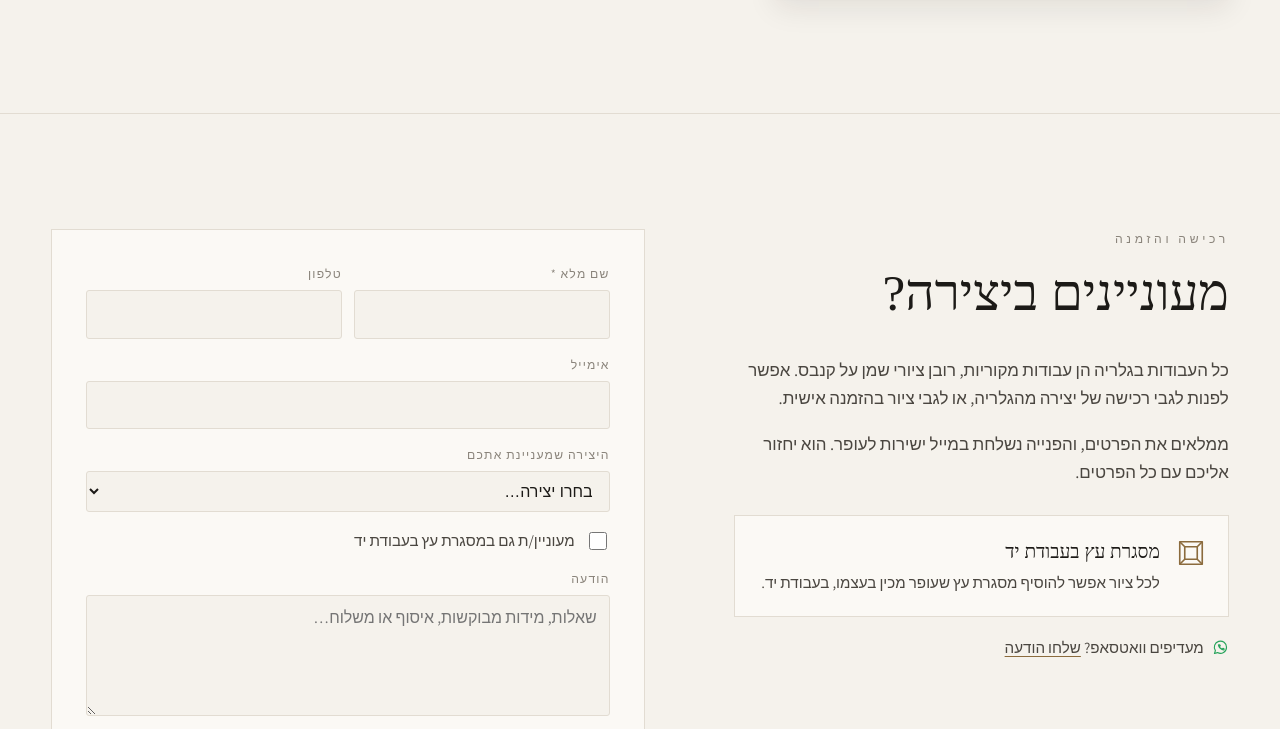
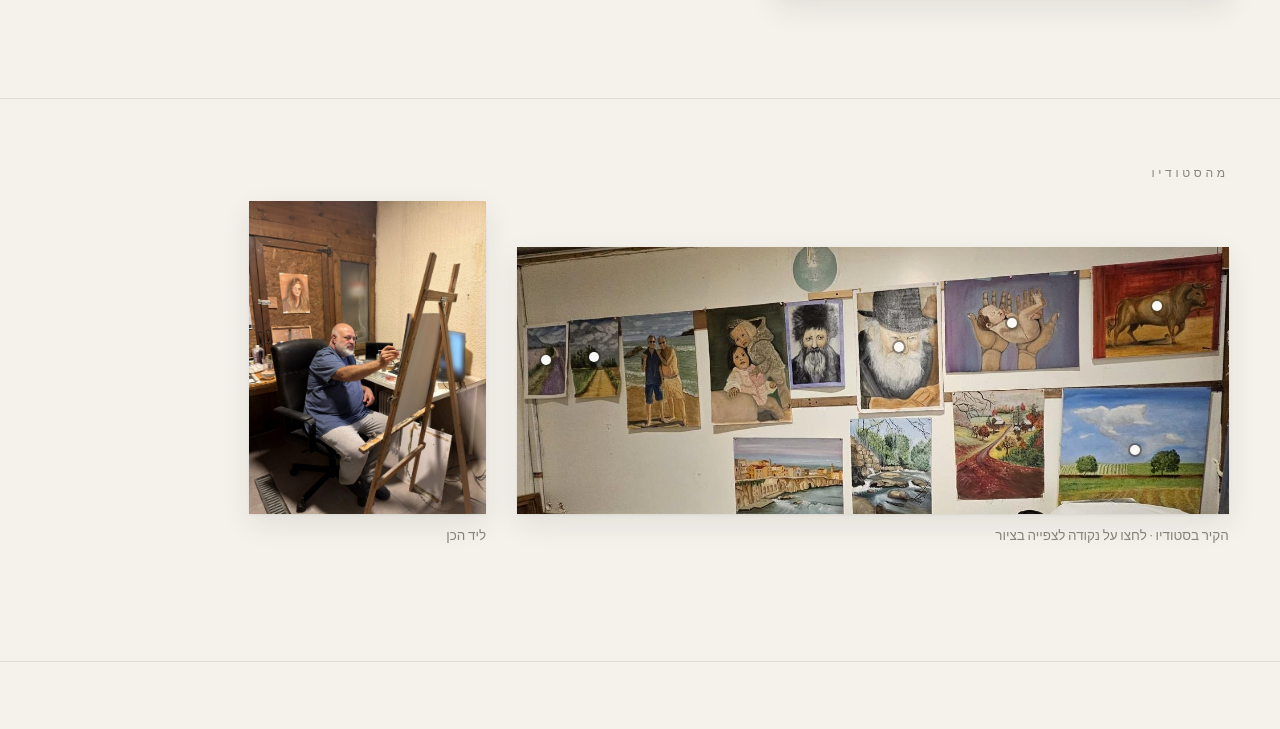
Before and after one commit to Mamainio/ofer-maman, a plain HTML site: page index.html in a window 1280 px wide. Shown: the part 8291-9020 px from the top of the page. Drawn offline with Linux system fonts and the light colour scheme; a web font is replaced by a local one.

Commit message:
Studio glimpses: the wall (clickable dots) and at the easel under About; wooden-frame photo in Purchase
Co-Authored-By: Claude Opus 5.5 <noreply@anthropic.com>

```diff
--- a/index.html
+++ b/index.html
@@ -331,6 +331,24 @@ button{cursor:pointer}
 .buy-grid{display:grid;grid-template-columns:minmax(0,5fr) minmax(0,6fr);gap:clamp(36px,7vw,110px);align-items:start}
 @media (max-width:820px){.buy-grid{grid-template-columns:1fr}}
 .buy h2{font-family:var(--serif);font-weight:300;font-size:clamp(2.1rem,4.2vw,3.2rem);line-height:1.1;margin:.3em 0 .7em}
+/* Studio glimpses */
+.studio{margin-top:clamp(56px,8vw,100px);padding-top:clamp(40px,6vw,64px);border-top:1px solid var(--line)}
+.studio-row{display:grid;grid-template-columns:minmax(0,3fr) minmax(0,1fr);gap:clamp(16px,2.4vw,32px);align-items:end;margin-top:18px;max-width:980px}
+.studio figure{margin:0}
+.st-ph{position:relative;box-shadow:var(--shadow);overflow:hidden}
+.st-ph img{width:100%;height:auto}
+.studio figcaption{margin-top:10px;font-size:.84rem;color:var(--muted)}
+@media (max-width:640px){.studio-row{grid-template-columns:minmax(0,5fr) minmax(0,2fr);gap:10px}.st-hint{display:none}}
+.spot{position:absolute;width:26px;height:26px;margin:-13px -13px 0 0;border-radius:50%;border:0;padding:0;background:transparent;cursor:pointer}
+.spot::before{content:"";position:absolute;inset:8px;border-radius:50%;background:#fbf9f5;box-shadow:0 0 0 2px rgba(28,26,23,.35),0 2px 8px rgba(0,0,0,.35)}
+.spot::after{content:"";position:absolute;inset:0;border-radius:50%;border:2px solid rgba(251,249,245,.9);animation:spotPulse 2.6s ease-out infinite}
+@keyframes spotPulse{0%{transform:scale(.45);opacity:1}80%,100%{transform:scale(1.25);opacity:0}}
+.spot span{position:absolute;bottom:calc(100% + 6px);left:50%;transform:translateX(-50%);white-space:nowrap;background:#1c1a17;color:#f5f2ec;font-size:.78rem;padding:4px 10px;border-radius:999px;opacity:0;pointer-events:none;transition:opacity .2s}
+.spot:hover span,.spot:focus-visible span{opacity:1}
+@media (max-width:640px){.spot{width:20px;height:20px;margin:-10px -10px 0 0}.spot::before{inset:6px}}
+.frame-photo{margin:28px 0 0;max-width:300px;box-shadow:var(--shadow);overflow:hidden}
+.frame-photo img{width:100%;height:auto}
+.frame-photo + .frame-note{margin-top:16px}
 .frame-note{display:flex;gap:16px;align-items:flex-start;border:1px solid var(--line);background:var(--surface);padding:20px 22px;margin-top:28px;max-width:34em}
 .frame-note svg{width:30px;height:30px;color:var(--accent);flex-shrink:0;margin-top:2px}
 .frame-note strong{display:block;font-family:var(--serif);font-weight:400;font-size:1.2rem}
@@ -532,6 +550,19 @@ dialog::backdrop{background:rgba(10,9,8,.55);-webkit-backdrop-filter:blur(3px);b
         <div class="facts" id="aboutFacts"></div>
       </div>
     </div>
+    <div class="wrap studio">
+      <p class="eyebrow" data-i18n="studioEyebrow">מהסטודיו</p>
+      <div class="studio-row">
+        <figure class="st-wall">
+          <div class="st-ph" dir="ltr"><img src="works/studio/wall.jpg" width="1390" height="520" alt="" data-i18n-attr="alt:studioWallAlt" loading="lazy"><button type="button" class="spot" data-n="31" style="inset-inline-end:95.9%;top:42.3%"><span></span></button><button type="button" class="spot" data-n="30" style="inset-inline-end:89.1%;top:41.3%"><span></span></button><button type="button" class="spot" data-n="46" style="inset-inline-end:46.3%;top:37.5%"><span></span></button><button type="button" class="spot" data-n="47" style="inset-inline-end:30.5%;top:28.3%"><span></span></button><button type="button" class="spot" data-n="37" style="inset-inline-end:10.1%;top:22.1%"><span></span></button><button type="button" class="spot" data-n="12" style="inset-inline-end:13.2%;top:76%"><span></span></button></div>
+          <figcaption><span data-i18n="studioWall">הקיר בסטודיו</span> · <span class="st-hint" data-i18n="studioHint">לחצו על נקודה לצפייה בציור</span></figcaption>
+        </figure>
+        <figure class="st-easel">
+          <div class="st-ph"><img src="works/studio/easel.jpg" width="1179" height="1555" alt="" data-i18n-attr="alt:studioEaselAlt" loading="lazy"></div>
+          <figcaption data-i18n="studioEasel">ליד הכן</figcaption>
+        </figure>
+      </div>
+    </div>
   </section>
 
   <section id="buy" class="buy" data-needs-email hidden>
@@ -543,6 +574,7 @@ dialog::backdrop{background:rgba(10,9,8,.55);-webkit-backdrop-filter:blur(3px);b
           <p data-i18n="buyP1">כל העבודות בגלריה הן עבודות מקוריות, רובן ציורי שמן על קנבס. אפשר לפנות לגבי רכישה של יצירה מהגלריה, או לגבי ציור בהזמנה אישית.</p>
           <p data-i18n="buyP2">ממלאים את הפרטים, והפנייה נשלחת במייל ישירות לעופר. הוא יחזור אליכם עם כל הפרטים.</p>
         </div>
+        <figure class="frame-photo"><img src="works/studio/frame.jpg" width="1179" height="950" alt="" data-i18n-attr="alt:framePhotoAlt" loading="lazy"></figure>
         <div class="frame-note">
           <svg viewBox="0 0 24 24" fill="none" stroke="currentColor" stroke-width="1.3" stroke-linejoin="round"><rect x="3" y="3" width="18" height="18"/><rect x="7" y="7" width="10" height="10"/><path d="M3 3l4 4M21 3l-4 4M3 21l4-4M21 21l-4-4"/></svg>
           <div>
@@ -726,6 +758,8 @@ const I18N = {
     waMsg: (t, n, url) => `שלום, ראיתי באתר של עופר ממן את הציור "${t}" (מס׳ ${n}) ואשמח לפרטים.\n${url}`,
     waGeneral: 'שלום, הגעתי מהאתר של עופר ממן ואשמח לפרטים על הציורים.',
     viewPainting: 'הציור', viewFramed: 'במסגרת',
+    studioEyebrow: 'מהסטודיו', studioWall: 'הקיר בסטודיו', studioHint: 'לחצו על נקודה לצפייה בציור', studioEasel: 'ליד הכן',
+    studioWallAlt: 'קיר הציורים בסטודיו של עופר', studioEaselAlt: 'עופר מצייר ליד הכן', framePhotoAlt: 'עופר עם ציור הכבשים במסגרת עץ שבנה',
     aboutEyebrow: 'אודות האמן', factWorks: 'יצירות בגלריה', factYears: 'שנות יצירה', factStudio: 'סטודיו', factContact: 'יצירת קשר',
     rights: 'כל הזכויות שמורות',
     lbLabel: 'צפייה ביצירה', lbPrev: 'היצירה הקודמת', lbNext: 'היצירה הבאה', close: 'סגירה',
@@ -756,6 +790,8 @@ const I18N = {
     waMsg: (t, n, url) => `Hello, I saw the painting "${t}" (No. ${n}) on Ofer Maman's website and would love more details.\n${url}`,
     waGeneral: 'Hello, I found Ofer Maman\'s website and would love more details about the paintings.',
     viewPainting: 'Painting', viewFramed: 'Framed',
+    studioEyebrow: 'From the studio', studioWall: 'The studio wall', studioHint: 'tap a dot to see the painting', studioEasel: 'At the easel',
+    studioWallAlt: 'The wall of paintings in Ofer\'s studio', studioEaselAlt: 'Ofer painting at the easel', framePhotoAlt: 'Ofer with the sheep painting in a wooden frame he built',
     aboutEyebrow: 'About the artist', factWorks: 'works in the gallery', factYears: 'years', factStudio: 'studio', factContact: 'contact',
     rights: 'All rights reserved',
     lbLabel: 'Artwork view', lbPrev: 'Previous work', lbNext: 'Next work', close: 'Close',
@@ -1047,6 +1083,7 @@ function renderAll(){
   $('#heroName').textContent = name;
   $('#heroTagline').textContent = siteText('tagline');
   $('#footerText').textContent = `© ${new Date().getFullYear()} ${name} · ${L().rights}`;
+  $$('.spot').forEach(b => { const w = works.find(x => x.n === +b.dataset.n); if (w){ b.querySelector('span').textContent = titleOf(w); b.setAttribute('aria-label', titleOf(w)); } });
   renderFilters(); renderGrid(); renderHeroArt(); renderAbout(); renderTechList(); renderBuy();
   if (!$('#viewAdmin').hidden){ renderAdminList(); }
   $('#worksCount').textContent = works.length ? `(${works.length})` : '';
@@ -1457,6 +1494,7 @@ function applyTheme(t = readTheme()){
 function bindEvents(){
   document.addEventListener('click', e => {
     const g = e.target.closest('[data-go]'); if (g){ if (g.dataset.pick && $('#buyWork')) $('#buyWork').value = g.dataset.pick; go(g.dataset.go); }
+    const sp = e.target.closest('.spot'); if (sp){ const l = sorted(), i = l.findIndex(w => w.n === +sp.dataset.n); if (i >= 0) LB.open(l, i); }
   });
   addEventListener('hashchange', route);
   addEventListener('popstate', () => { if (LB.active){ LB.close(true); return; } route(); });
```
Also changed, not shown: works/studio/easel.jpg (added), works/studio/frame.jpg (added), works/studio/wall.jpg (added).
